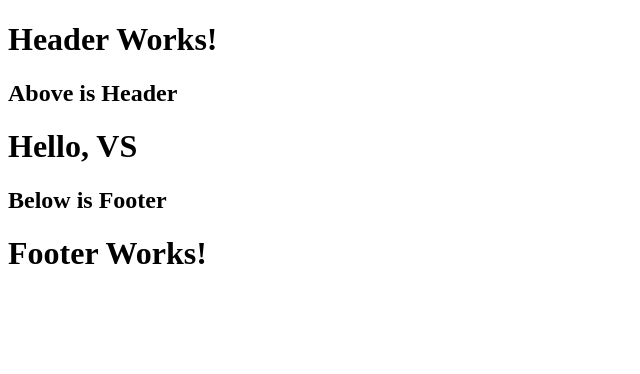
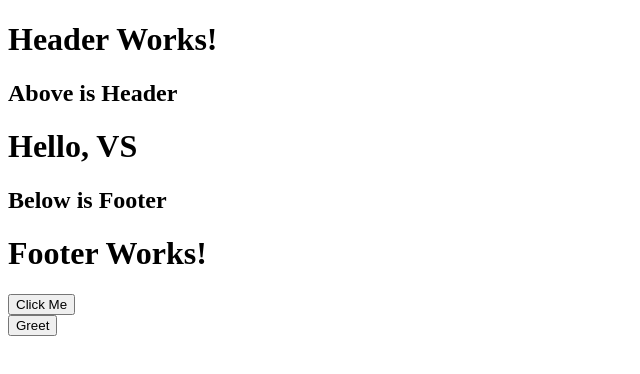
Before and after one commit to Vrushabh182002/Angular-Tutorials, an Angular app: page / in a window 1280 px wide. Shown: the top 374 px of the page, without its empty margins (0-640 px from the left). Built offline with nearby package versions, Linux system fonts and the light colour scheme.

Commit message:
Buttons and functions

```diff
--- a/src/app/app.html
+++ b/src/app/app.html
@@ -7,3 +7,7 @@
 <h2>Below is Footer</h2>
 
 <app-footer></app-footer>
+
+<button (click)="handleClick()">Click Me</button>
+<br>
+<button (click)="greet()">Greet</button>
--- a/src/app/app.ts
+++ b/src/app/app.ts
@@ -9,5 +9,19 @@ import { Footer } from './footer/footer';
   styleUrl: './app.css'
 })
 export class App {
+
   NAME = "VS";
+
+  handleClick(){
+    alert("Clicked!!!");
+  }
+
+  greet(){
+    console.log("Good Morning, VS");
+    this.greetAgain();
+  }
+
+  greetAgain(){
+    console.log("Good Morning, DS")
+  }
 }
```
